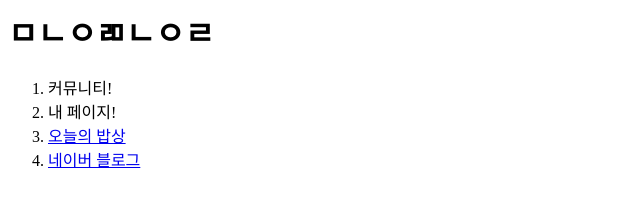
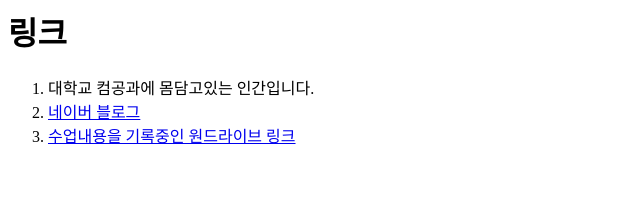
Before and after one commit to qlqhqo2341/old_qlqhqo2341.github.com, a plain HTML site: page index.htm in a window 1280 px wide. Shown: the whole page, without its empty margins (0-640 px from the left). Drawn offline with Linux system fonts and the light colour scheme.

Commit message:
made more simple.

```diff
--- a/index.htm
+++ b/index.htm
@@ -1,15 +1,14 @@
 <html>
     <head>
         <meta charset="utf-8">
-        <title>이것은 개인 리포지토리 입니다!</title>
+        <title>qlqhqo2341@저한저한</title>
     </head>
     <body>
-        <h1>ㅁㄴㅇㄻㄴㅇㄹ</h1>
+        <h1>링크</h1>
         <ol>
-            <li>커뮤니티!</li>
-            <li>내 페이지!</li>
-            <li><a href="/nhschoolToday.htm">오늘의 밥상</a></li>
+            <li>대학교 컴공과에 몸담고있는 인간입니다.</li>
             <li><a href="https://qlqhqo2341.blog.me">네이버 블로그</a></li>
+            <li><a href="https://1drv.ms/f/s!At4IAk4I81kWqF8wTmiFEKA-Ab6T">수업내용을 기록중인 원드라이브 링크</a></li>
         </ol>
     </body>
 </html>
```
